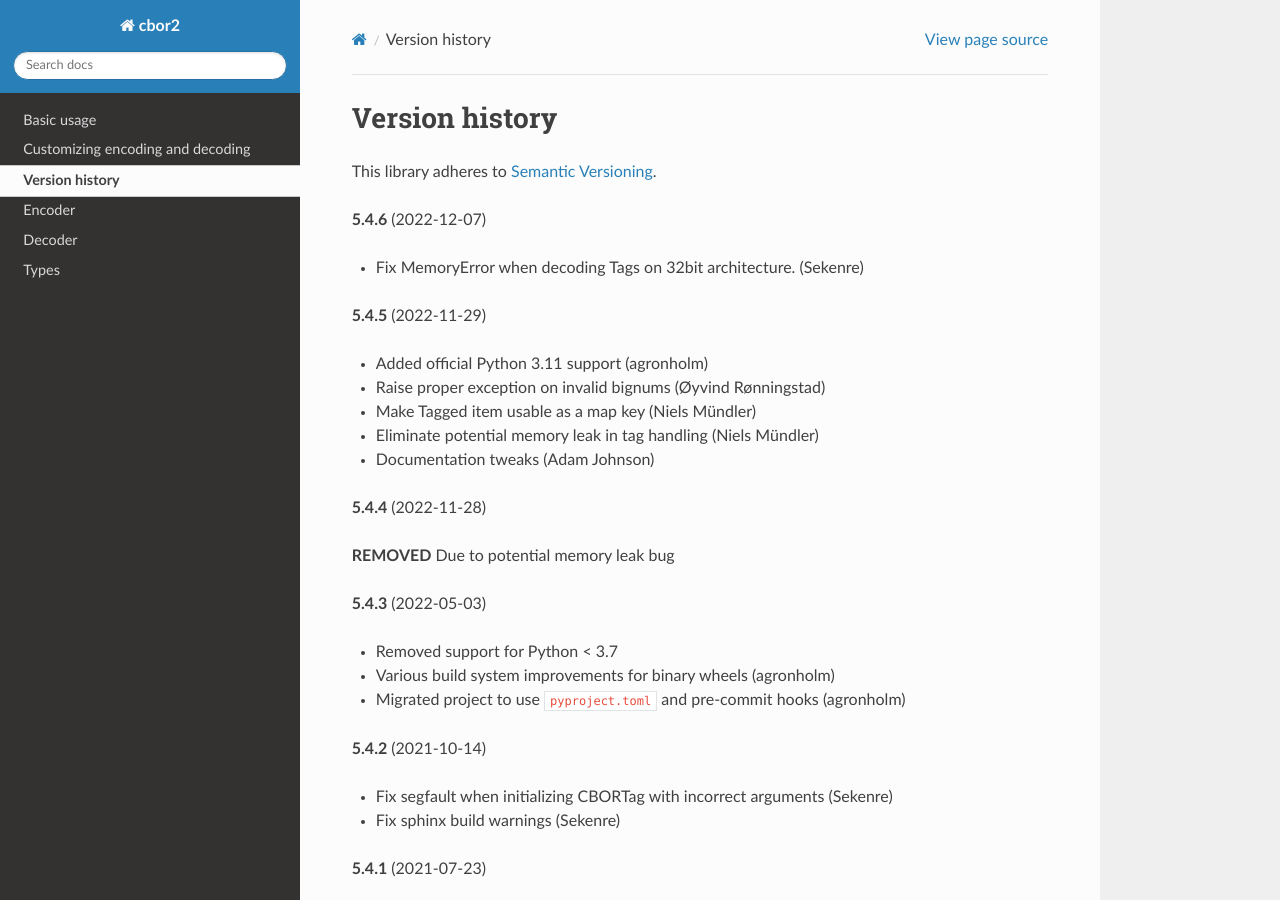
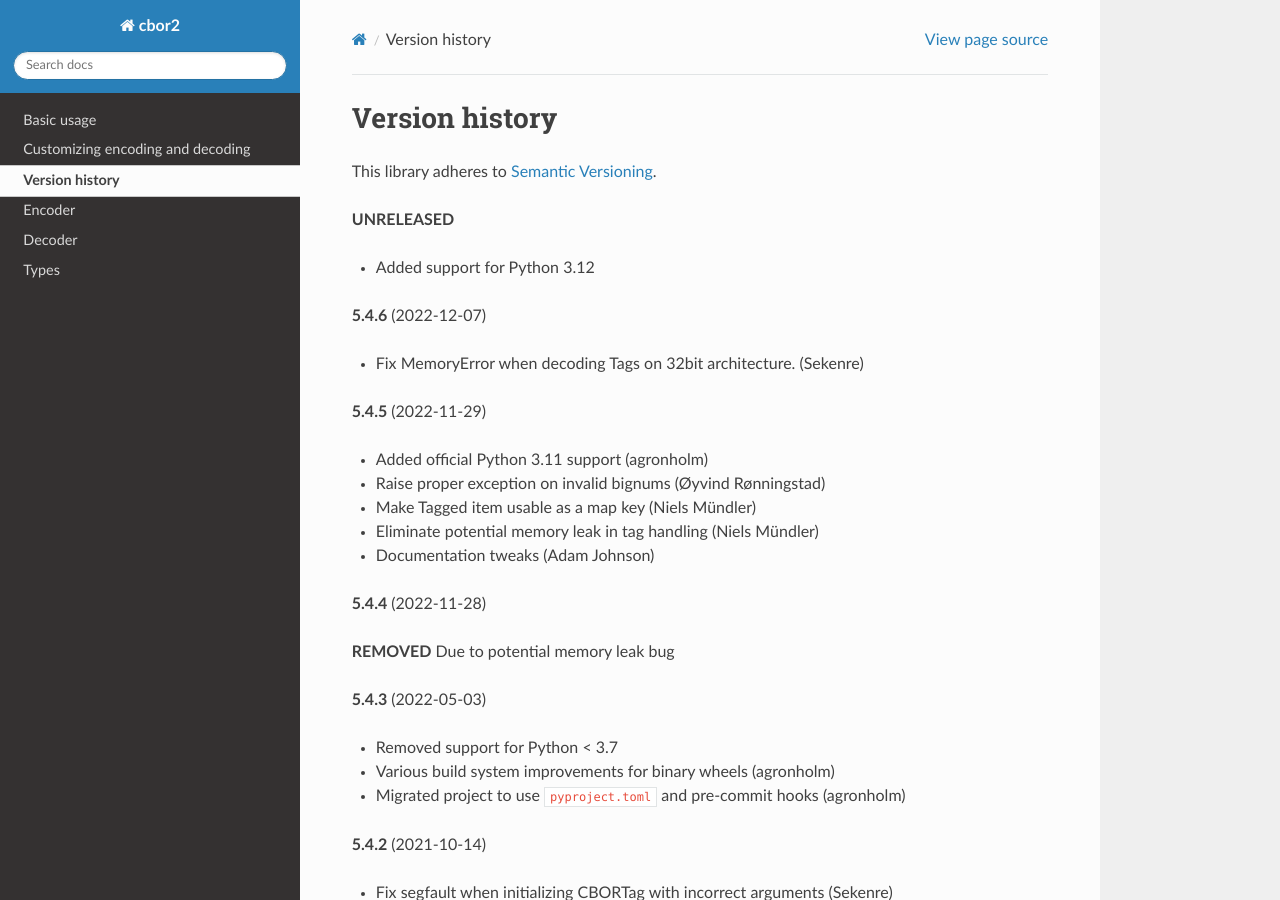
Before and after one commit to agronholm/cbor2, a Sphinx documentation site: the page built from docs/versionhistory.rst, in a window 1280 px wide and 900 px high. Built offline with Sphinx 7.4.7 and the Read the Docs theme 2.0.0, drawn with Linux system fonts in a browser that asks for light colours.

Commit message:
Added note to the changelog

```diff
--- a/docs/versionhistory.rst
+++ b/docs/versionhistory.rst
@@ -4,6 +4,10 @@ Version history
 .. currentmodule:: cbor2
 
 This library adheres to `Semantic Versioning <http://semver.org/>`_.
+
+**UNRELEASED**
+
+- Added support for Python 3.12
 
 **5.4.6** (2022-12-07)
 
```
